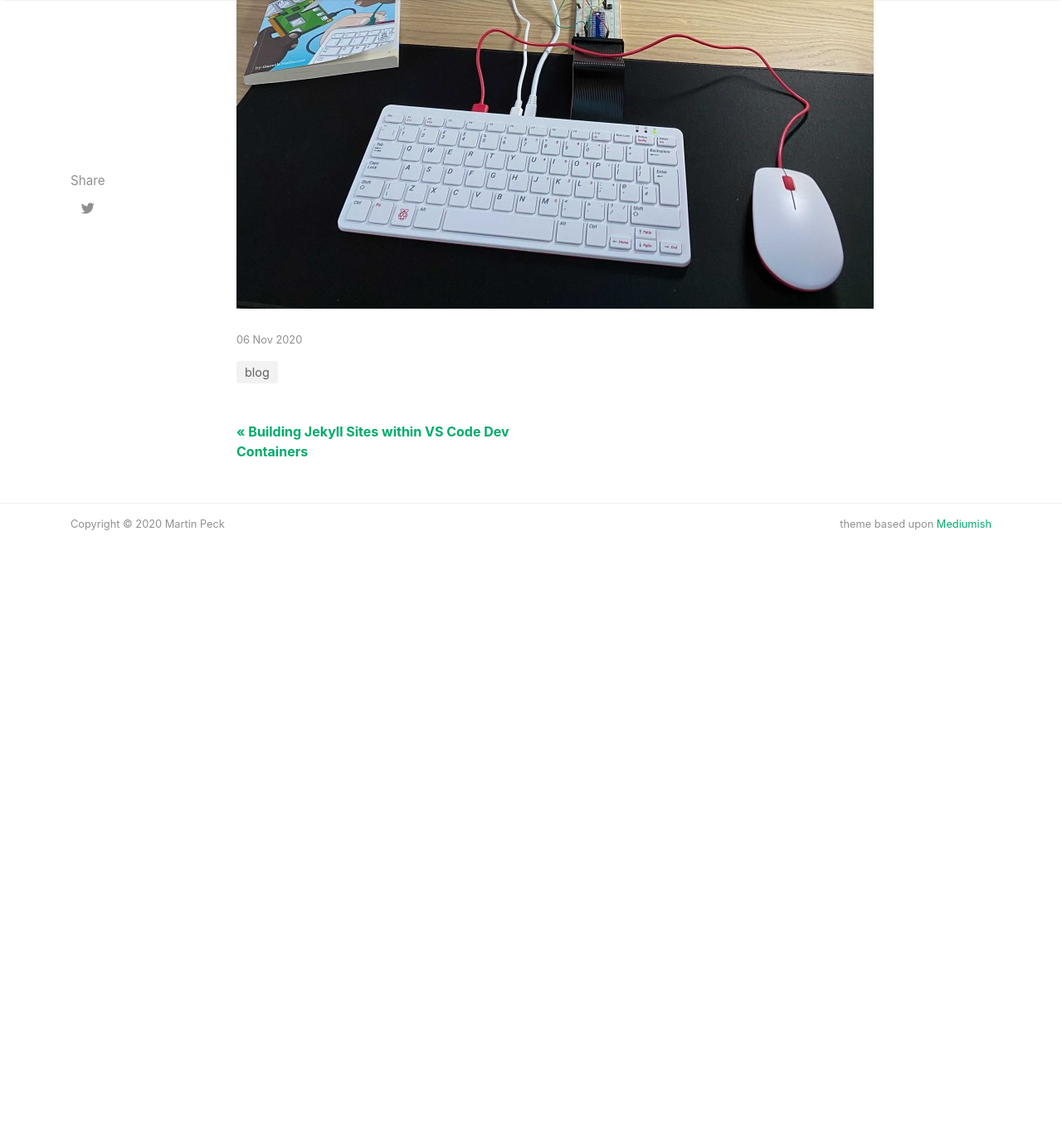
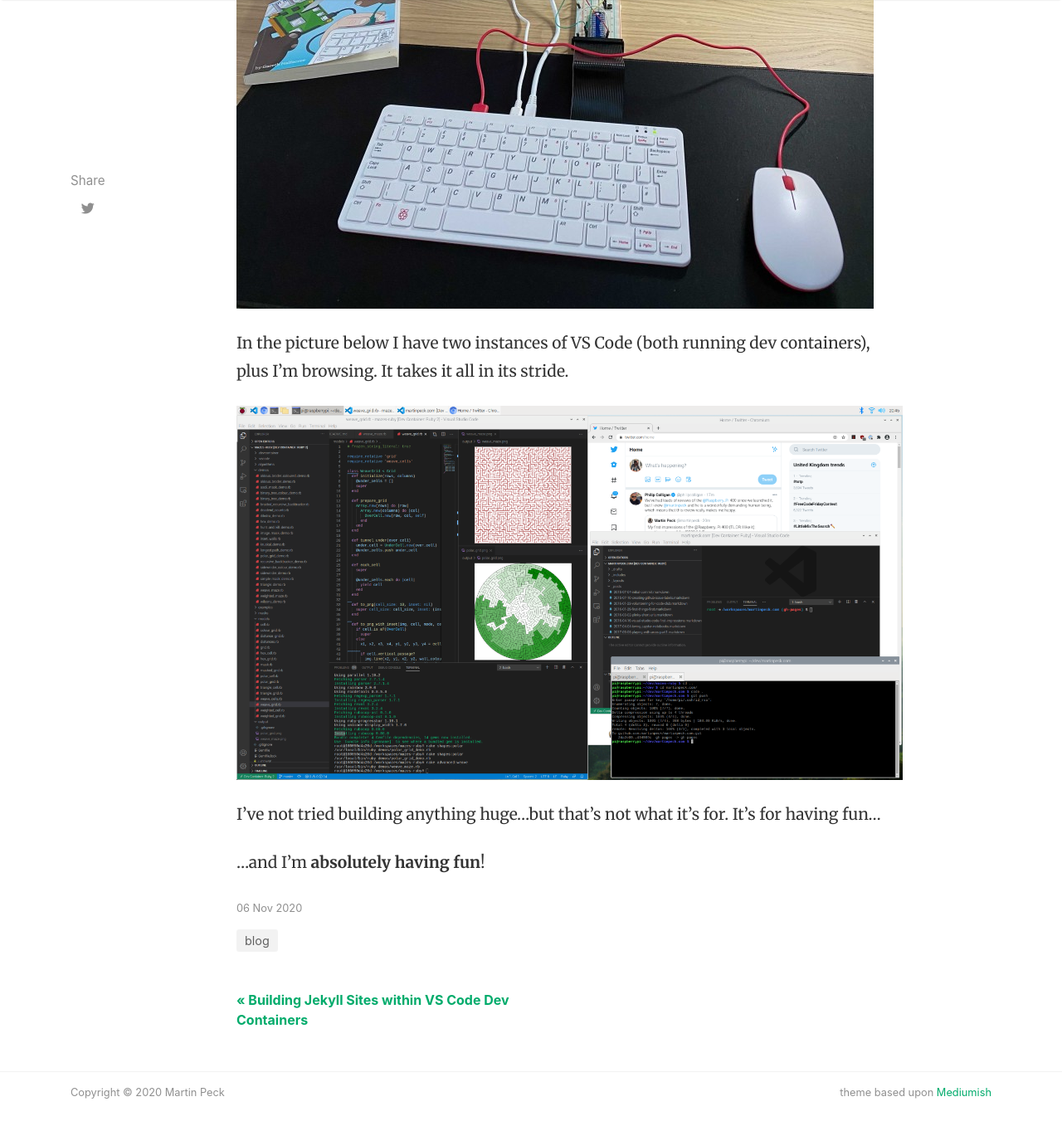
Before and after one commit to martinpeck/martinpeck.github.io, a Jekyll site: the page built from _posts/2020-11-06-Raspberry-Pi-400.markdown, in a window 1280 px wide and 1400 px high, scrolled down 5917 px. Shown: the top 1363 px of the window at 83% size. Built offline with Jekyll 4.4.1, drawn with Linux system fonts in a browser that asks for light colours; nearby versions of some CDN libraries; before the commit the page ends 6632 px from its top, so only the background shows below that.

Commit message:
added postscript to pi 400 post

```diff
--- a/_posts/2020-11-06-Raspberry-Pi-400.markdown
+++ b/_posts/2020-11-06-Raspberry-Pi-400.markdown
@@ -72,3 +72,11 @@ I own several Raspberry Pi computers (1, 2 and 3). Most of them are the Model B
 On top of that...it gives me a massive nostalgia rush using it!
 
 ![GPIO](/images/rpi400/desktop.jpg)
+
+In the picture below I have two instances of VS Code (both running dev containers), plus I'm browsing. It takes it all in its stride.
+
+![GPIO](/images/rpi400/pi-400-desktop.png)
+
+I've not tried building anything huge...but that's not what it's for. It's for having fun...
+
+...and I'm **absolutely having fun**!
```
Also changed, not shown: images/rpi400/pi-400-desktop.png (added).
